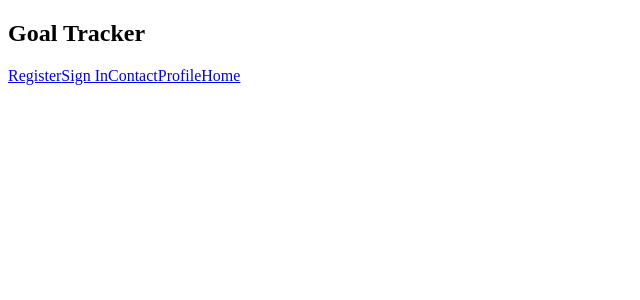
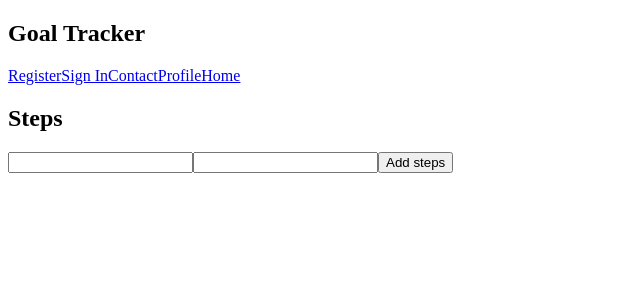
Before and after one commit to austin-carman/goal-tracker, a React (Create React App) app: page /add-step/1 in a window 1280 px wide. Shown: the top 300 px of the page, without its empty margins (0-640 px from the left). Built offline with nearby package versions, Linux system fonts and the light colour scheme.

Commit message:
add steps

```diff
--- a/src/App.js
+++ b/src/App.js
@@ -10,6 +10,7 @@ import AddGoal from './components/AddGoal';
 import Register from './components/Register';
 import PrivateRoute from './components/PrivateRoute';
 import GoalDetails from './components/GoalDetails';
+import AddSteps from './components/AddSteps';
 
 function App() {
   return (
@@ -29,6 +30,9 @@ function App() {
         <Route path='/add-goal'>
           <AddGoal />
         </Route>
+        <Route path='/add-step/:goal_id'>
+          <AddSteps />
+        </Route>
         <PrivateRoute path='/profile'  component={Profile} />
         <Route exact path='/'>
           <Home />
--- a/src/components/AddGoal.js
+++ b/src/components/AddGoal.js
@@ -8,7 +8,6 @@ const initialGoals = {
 
 const AddGoal = () => {
     const [ goal, setGoal ] = useState(initialGoals);
-
     const { push } = useHistory();
     const userId = localStorage.getItem('userId')
 
@@ -17,29 +16,28 @@ const AddGoal = () => {
         setGoal({...goal, [name]:value});
     };
 
-    const handleSave = () => {
-        axiosWithAuth()
-            .post(`https://goalsetting.herokuapp.com/api/goals/new/${userId}`, goal)
-            .then(res => {
-                setGoal(res.data)
-            })
-            .catch(err => {
-                console.log(err);
-            })
-        setGoal(initialGoals);
-        push('/profile');
+    const handleSave = async () => {
+        try {
+            const response = await axiosWithAuth()
+                .post(`https://goalsetting.herokuapp.com/api/goals/new/${userId}`, goal)
+            setGoal(response.data)
+            push(`/add-step/${response.data.goal_id}`);
+            return response.data;
+        } catch(err) {
+            console.log(err);
+        }
     };
 
     return(
         <div>
-            <h2>Add Goal</h2>
+            <h2>New Goal</h2>
             <input
                 type='text'
                 name='title'
                 value={goal.title}
                 onChange={handleChange}
             />
-            <button onClick={handleSave}>Add</button>
+            <button onClick={handleSave}>Add steps</button>
         </div>
     );
 };
--- /dev/null
+++ b/src/components/AddSteps.js
@@ -0,0 +1,58 @@
+import React, { useState, useEffect } from 'react';
+import { useParams } from 'react-router';
+import { axiosWithAuth } from '../utils/axiosWithAuth';
+
+const AddSteps = () => {
+    const { goal_id } = useParams();
+
+    const initialStep = {
+        goal_id: goal_id,
+        step_number: '',
+        step_text: '',
+    }
+
+    const [ step, setSteps ] = useState(initialStep);
+
+    let steps = [];
+
+    const handleChange = (e) => {
+        const { name, value } = e.target;
+        setSteps({...step, [name]: value});
+    }
+
+    const handleSave = (e) => {
+        e.preventDefault();
+        axiosWithAuth()
+            .post(`https://goalsetting.herokuapp.com/api/goals/add-step/${goal_id}`, step)
+            .then(res => {
+                steps.push(res.data);
+            })
+            .catch(err => {
+                console.log(err);
+            })
+    }
+
+    console.log('steps', steps);
+
+    return(
+        <div>
+            <h2>Steps</h2>
+            <input
+                type='text'
+                name='step_number'
+                value={step.step_number}
+                onChange={handleChange}
+            />
+            <input
+                type='text'
+                name='step_text'
+                value={step.step_text}
+                onChange={handleChange}
+            />
+            <button onClick={handleSave}>Add steps</button>
+            {}
+        </div>
+    )
+}
+
+export default AddSteps;
```
